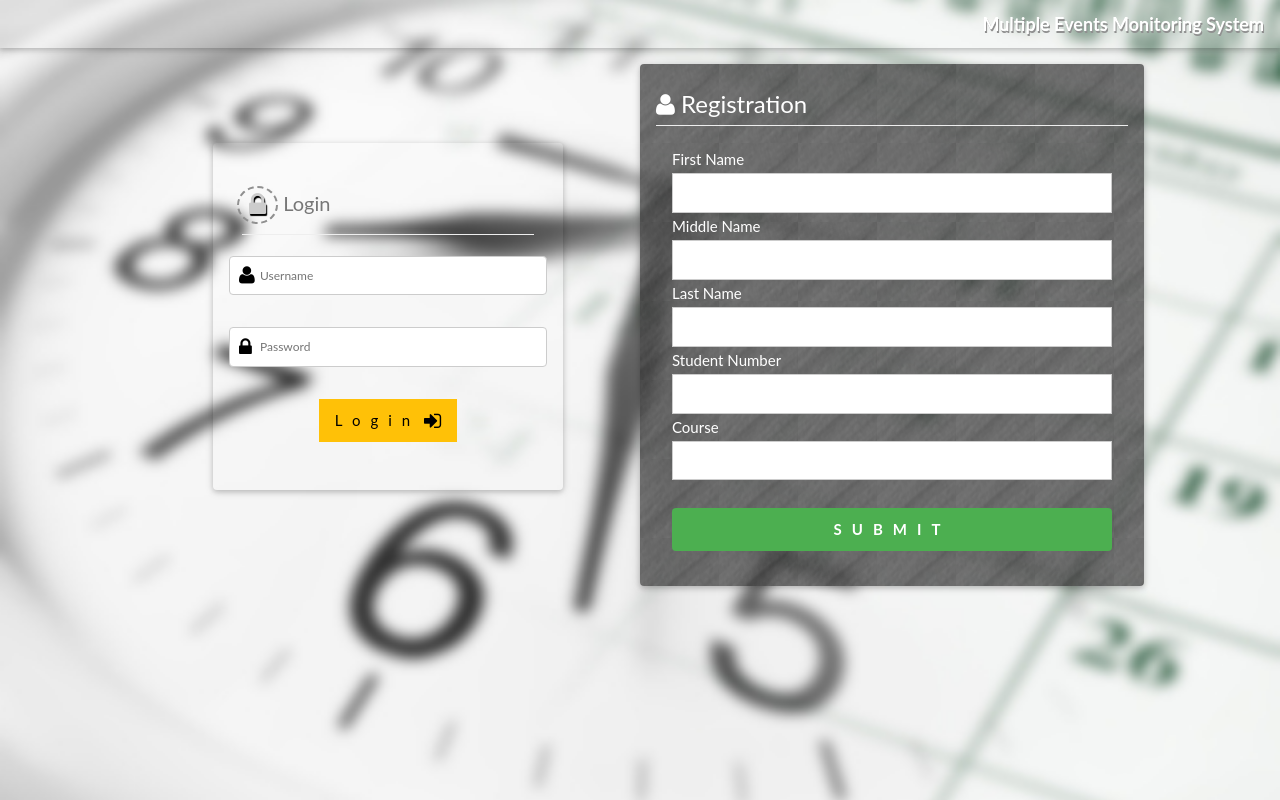
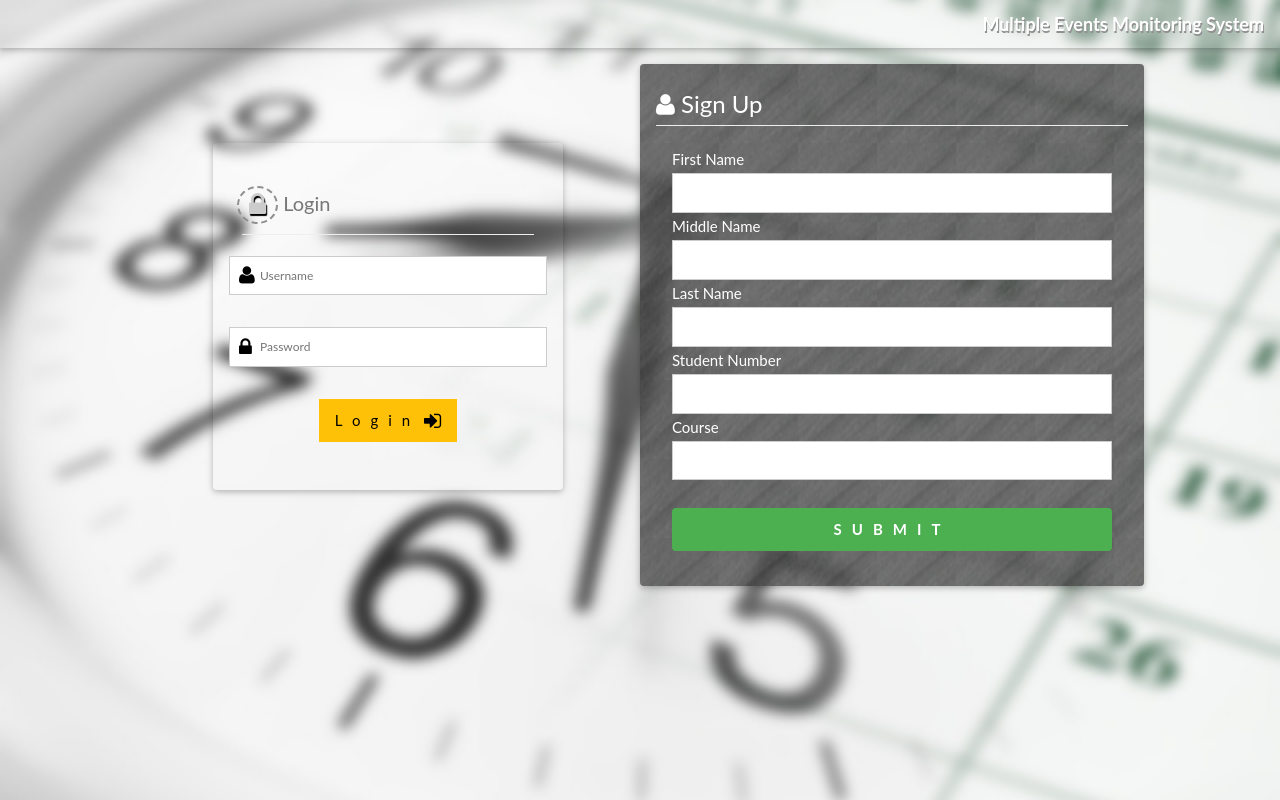
Before and after one commit to markgenisis/multiple-events, a PHP site: page / in a window 1280 px wide. Run offline with PHP 8.4, Linux system fonts and the light colour scheme; some web fonts are replaced.

Commit message:
some changes

```diff
--- a/index.php
+++ b/index.php
@@ -75,11 +75,11 @@ body, html {
 						<form class="w3-form w3-center" id="login_form" method="" action="">
 							<div class="w3-padding-16" style="position:relative;">
 								<span class="fa fa-user fa-lg w3-text-black "style="position:absolute;left:10px;top:40%;z-index:99999;"></span>
-								<input class="w3-input w3-small w3-round w3-border" style="padding-left: 30px;" type="text" id="usName" name="usName" placeholder="Username" required>
+								<input class="w3-input w3-small w3-border" style="padding-left: 30px;" type="text" id="usName" name="usName" placeholder="Username" required>
 							</div>
 							<div class="w3-padding-16" style="position:relative;">
 								<span class="fa fa-lock fa-lg w3-text-black "style="position:absolute;left:10px;top:40%;z-index:99999;"></span>
-								<input class="w3-input w3-small w3-round w3-border" style="padding-left: 30px;" type="password" id="pword" name="pword" placeholder="Password" required>
+								<input class="w3-input w3-small w3-border" style="padding-left: 30px;" type="password" id="pword" name="pword" placeholder="Password" required>
 							</div>
 							<div class="w3-padding-16" style="position:relative;">
 								<button class="w3-btn w3-btn-block w3-btn-small w3-amber w3-hover-opacity" type="button"> <span class="w3-wide"> Login</span> <i class="fa fa-sign-in fa-lg"></i></button>
@@ -89,7 +89,7 @@ body, html {
 				</div>
 				<div class="w3-half w3-text-white w3-round w3-padding w3-card-2" style="background-image:url('img/reg.png');">
 					<div class="w3-row">
-						<h3 style="margin-bottom:0px;"><i class="fa fa-user fa-fx"></i> Registration</h3><hr style="margin-top:0px;"/>
+						<h3 style="margin-bottom:0px;"><i class="fa fa-user fa-fx"></i> Sign Up</h3><hr style="margin-top:0px;"/>
 						<form action="javascript:void(0)" method="post">
 							<div class="w3-container">
 								<label>First Name</label>
```
